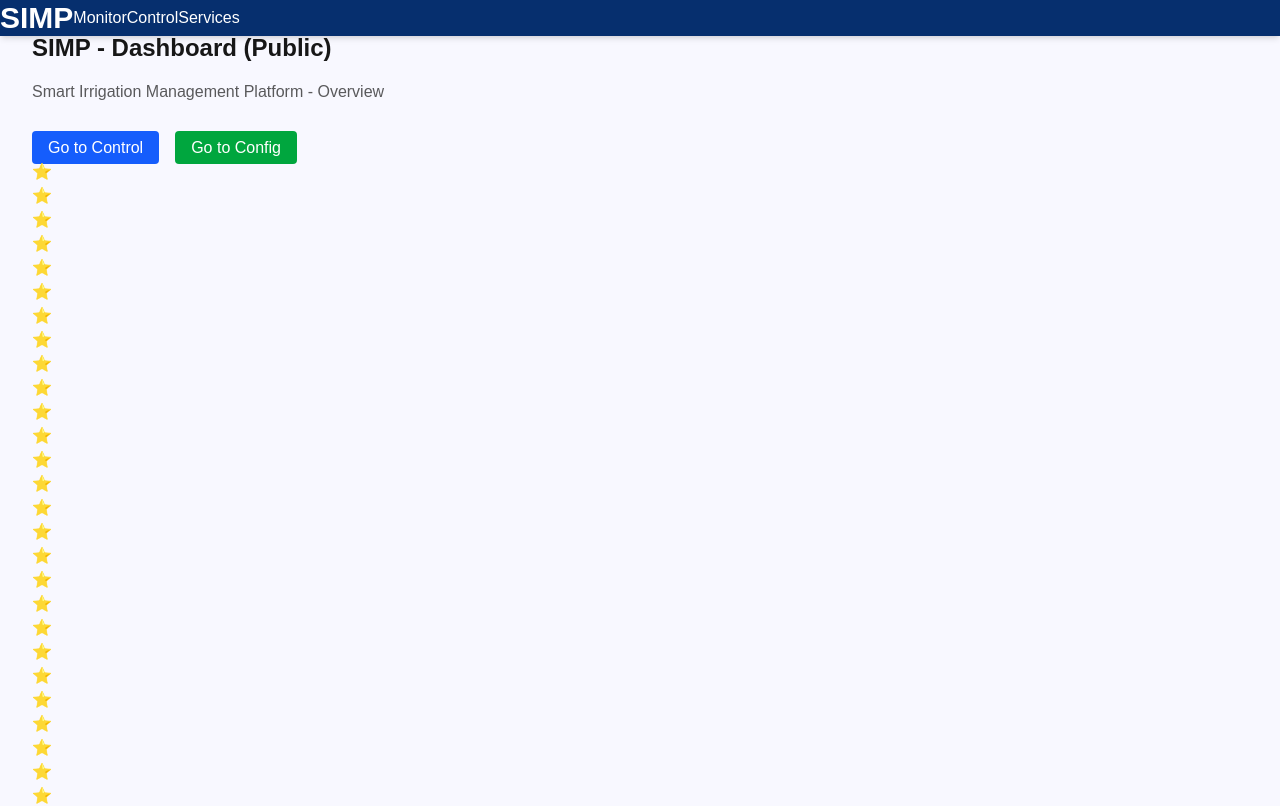
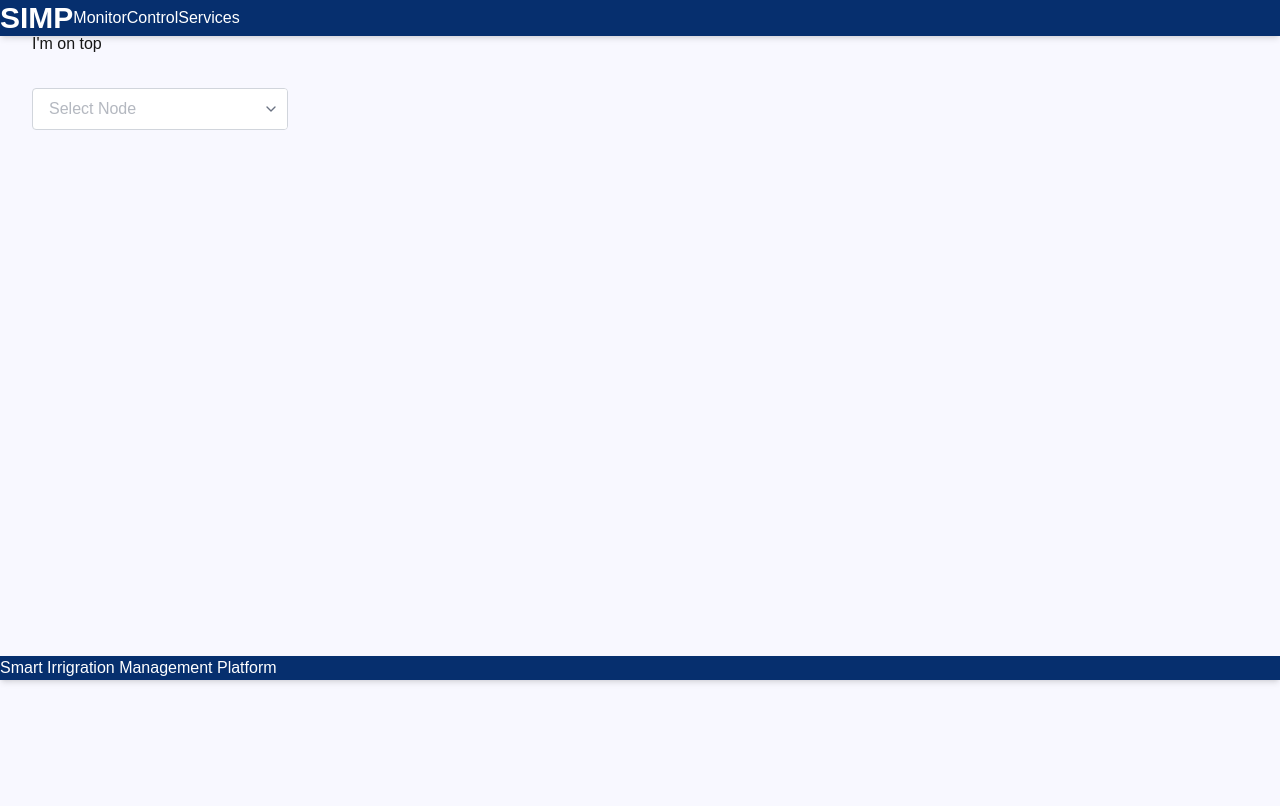
Before and after one commit to KATANA0x00/SIMP-Smart-Irrigration-Management-Platform, a Next.js app in the folder simp-dashboard/: page / in a window 1280 px wide. Shown: the top 806 px of the page. Built offline with nearby package versions, Linux system fonts and the light colour scheme; a web font is replaced by a local one.

Commit message:
dropdown component

```diff
--- a/simp-dashboard/src/app/layout.js
+++ b/simp-dashboard/src/app/layout.js
@@ -31,9 +31,10 @@ const navPage = [
 export default function RootLayout({ children }) {
   return (
     <html lang="en" className={baiJamjuree.variable}>
+      <body className="pt-[72]">
         <div className="h-[72] px-[32] bg-(--mtr-blue) text-white w-screen flex items-center gap-[75] fixed top-0 z-100 shadow-md">
           <div>
-          <label className="font-bold text-3xl">SIMP</label>
+            <label className="font-bold text-3xl tracking-[6]">SIMP</label>
           </div>
           <div className="flex items-center gap-[60]">
             {navPage.map((item, index) => {
@@ -45,10 +46,12 @@ export default function RootLayout({ children }) {
             })}
           </div>
         </div>
-      <body className="mt-[72]">{children}</body>
+
+        <div className="min-h-[calc(100vh-144px)]">{children}</div>
         <div className="h-[72] px-[32] bg-(--mtr-blue) text-white w-screen flex items-center gap-[75] shadow-md">
           <label>Smart Irrigration Management Platform</label>
         </div>
+      </body>
     </html>
   );
 }
--- a/simp-dashboard/src/app/page.js
+++ b/simp-dashboard/src/app/page.js
@@ -1,29 +1,21 @@
+"use client";
+import { useState } from 'react';
+import Dropdown from '@/components/Input/Dropdown';
+
 export default function Home() {
+  const [selectedNodes, setSelectedNodes] = useState([]);
+
   return (
     <div className="p-8">
-      <h1 className="text-2xl font-bold">SIMP - Dashboard (Public)</h1>
-      <p className="mt-4 opacity-70">
-        Smart Irrigation Management Platform - Overview
-      </p>
-
-      <div className="mt-8 space-x-4">
-        <a
-          href="/control"
-          className="px-4 py-2 bg-blue-600 text-white rounded hover:bg-blue-700 transition-colors"
-        >
-          Go to Control
-        </a>
-        <a
-          href="/config"
-          className="px-4 py-2 bg-green-600 text-white rounded hover:bg-green-700 transition-colors"
-        >
-          Go to Config
-        </a>
-      </div>
-      <div className="flex flex-col">
-        {Array.from({ length: 100 }).map((_, i) => (
-          <span key={i}>⭐</span>
-        ))}
+      <div>I'm on top</div>
+      <div className="mt-8 flex flex-col gap-4">
+        <Dropdown
+          lists={["Node A", "Node B", "Node C", "Gateway 1"]}
+          value={selectedNodes}
+          onChange={setSelectedNodes}
+          placeholder="Select Node"
+          className='w-64'
+        />
       </div>
     </div>
   );
--- /dev/null
+++ b/simp-dashboard/src/components/Button.jsx
@@ -0,0 +1,12 @@
+"use client";
+
+export default function Button({ children, onClick, className = '' }) {
+  return (
+    <button
+      onClick={onClick}
+      className={`px-4 py-2 bg-indigo-600 text-white font-medium rounded shadow-md hover:bg-indigo-700 hover:shadow-lg transition-all duration-200 ${className}`}
+    >
+      {children}
+    </button>
+  );
+}
--- /dev/null
+++ b/simp-dashboard/src/components/Input/Dropdown.jsx
@@ -0,0 +1,154 @@
+"use client";
+
+import { useState, useRef } from "react";
+
+export default function Dropdown({
+  lists = [],
+  value = [],
+  onChange,
+  placeholder = "",
+  className = "",
+}) {
+  const [dropdownOpen, setOpen] = useState(false);
+  const [searchQuery, setSearchQuery] = useState("");
+  const inputRef = useRef(null);
+
+  const toggleDropdown = (e) => {
+    e.preventDefault();
+    if (dropdownOpen) {
+      setOpen(false);
+      inputRef.current?.blur();
+    } else {
+      setOpen(true);
+      inputRef.current?.focus();
+    }
+  };
+
+  const handleSelect = (e, item) => {
+    e.preventDefault();
+    e.stopPropagation();
+
+    if (!onChange) return;
+
+    if (value.includes(item)) {
+      onChange(value.filter((v) => v !== item));
+    } else {
+      onChange([...value, item]);
+    }
+  };
+
+  const filteredList = lists.filter((item) =>
+    String(item).toLowerCase().includes(searchQuery.toLowerCase()),
+  );
+
+  return (
+    <div className={`relative ${className}`}>
+      <div className="rounded border border-gray-300 flex overflow-hidden focus-within:border-blue-500 transition-colors bg-white">
+        <input
+          ref={inputRef}
+          type="text"
+          placeholder={placeholder}
+          value={searchQuery}
+          onChange={(e) => setSearchQuery(e.target.value)}
+          onFocus={() => setOpen(true)}
+          onBlur={() => {
+            setOpen(false);
+            setSearchQuery("");
+          }}
+          className="px-4 py-2 outline-none bg-transparent text-gray-500 flex-1 min-w-0"
+        />
+        <button
+          type="button"
+          className="aspect-square flex-shrink-0 flex items-center justify-center px-2 hover:bg-gray-50 bg-white relative"
+          onMouseDown={toggleDropdown}
+        >
+          <svg
+            xmlns="http://www.w3.org/2000/svg"
+            width="16"
+            height="16"
+            viewBox="0 0 24 24"
+            fill="none"
+            stroke="currentColor"
+            strokeWidth="2"
+            strokeLinecap="round"
+            strokeLinejoin="round"
+            className={`text-gray-500 transition-transform ${dropdownOpen ? "rotate-180" : ""}`}
+          >
+            <polyline points="6 9 12 15 18 9"></polyline>
+          </svg>
+          {value.length > 0 && (
+            <div className="absolute right-full mr-2 bg-(--mtr-blue) text-white text-xs flex items-center gap-1 px-2 py-1 rounded-xl">
+              <span className="font-bold">{value.length}</span>
+              <button
+                type="button"
+                onMouseDown={(e) => {
+                  e.preventDefault();
+                  e.stopPropagation();
+                  if (onChange) onChange([]);
+                }}
+              >
+                <svg
+                  xmlns="http://www.w3.org/2000/svg"
+                  width="16"
+                  height="16"
+                  viewBox="0 0 16 16"
+                >
+                  <path
+                    fill="none"
+                    stroke="currentColor"
+                    strokeLinecap="round"
+                    strokeLinejoin="round"
+                    strokeWidth="1.5"
+                    d="m11.25 4.75-6.5 6.5m0-6.5 6.5 6.5"
+                  />
+                </svg>
+              </button>
+            </div>
+          )}
+        </button>
+      </div>
+
+      {dropdownOpen && (
+        <div className="absolute top-full left-0 w-full mt-1 border border-gray-300 bg-white rounded shadow-md z-10 max-h-60 overflow-auto">
+          {filteredList.length === 0 ? (
+            <div className="p-3 text-sm text-gray-500 text-center">
+              No items found
+            </div>
+          ) : (
+            filteredList.map((item, index) => {
+              const isSelected = value.includes(item);
+              return (
+                <div
+                  key={index}
+                  className="p-2 hover:bg-gray-100 cursor-pointer flex items-center gap-3"
+                  onMouseDown={(e) => handleSelect(e, item)}
+                >
+                  <div
+                    className={`w-4 h-4 rounded border flex items-center justify-center flex-shrink-0 transition-colors ${isSelected ? "bg-(--mtr-blue) border-(mtr-blue)" : "border-gray-300"}`}
+                  >
+                    {isSelected && (
+                      <svg
+                        xmlns="http://www.w3.org/2000/svg"
+                        width="12"
+                        height="12"
+                        viewBox="0 0 24 24"
+                        fill="none"
+                        stroke="white"
+                        strokeWidth="3"
+                        strokeLinecap="round"
+                        strokeLinejoin="round"
+                      >
+                        <polyline points="20 6 9 17 4 12"></polyline>
+                      </svg>
+                    )}
+                  </div>
+                  <span className="truncate text-gray-700">{String(item)}</span>
+                </div>
+              );
+            })
+          )}
+        </div>
+      )}
+    </div>
+  );
+}
```
Lines whose indentation alone changed are shown as unchanged.
